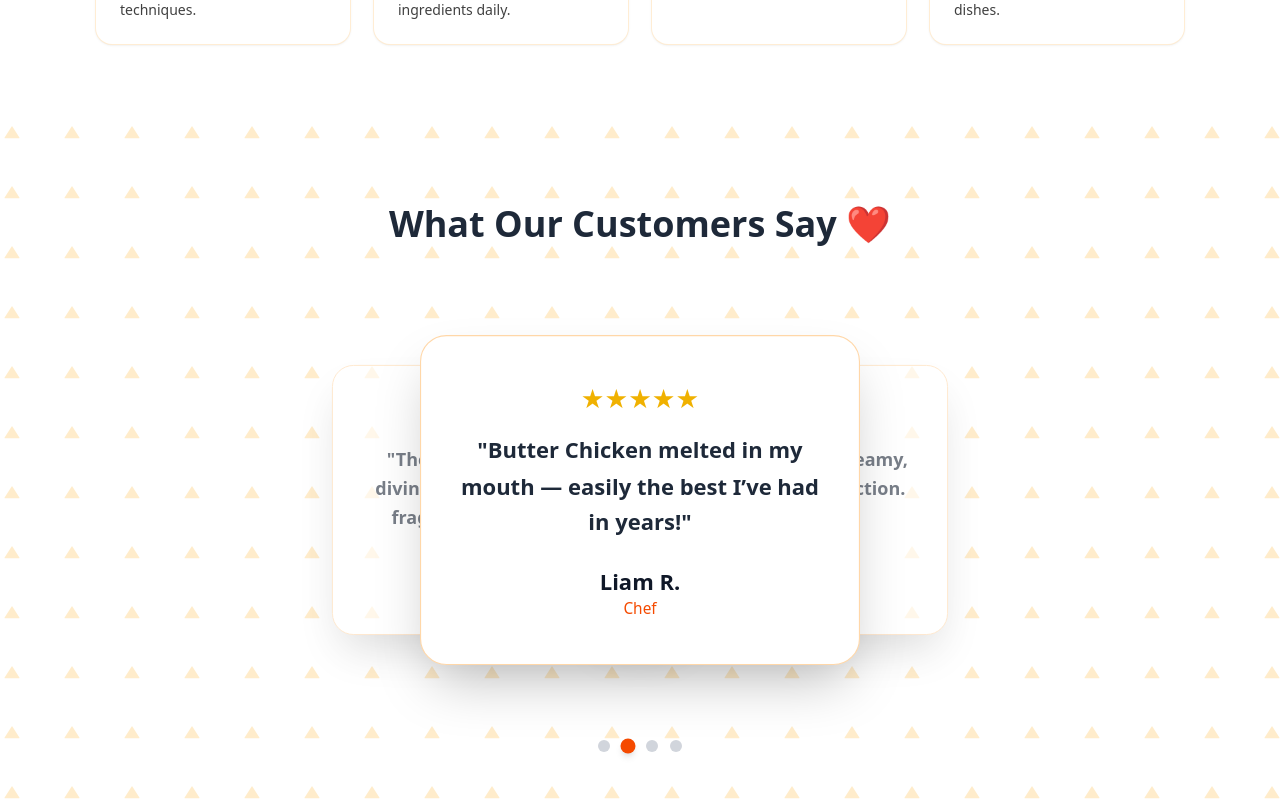
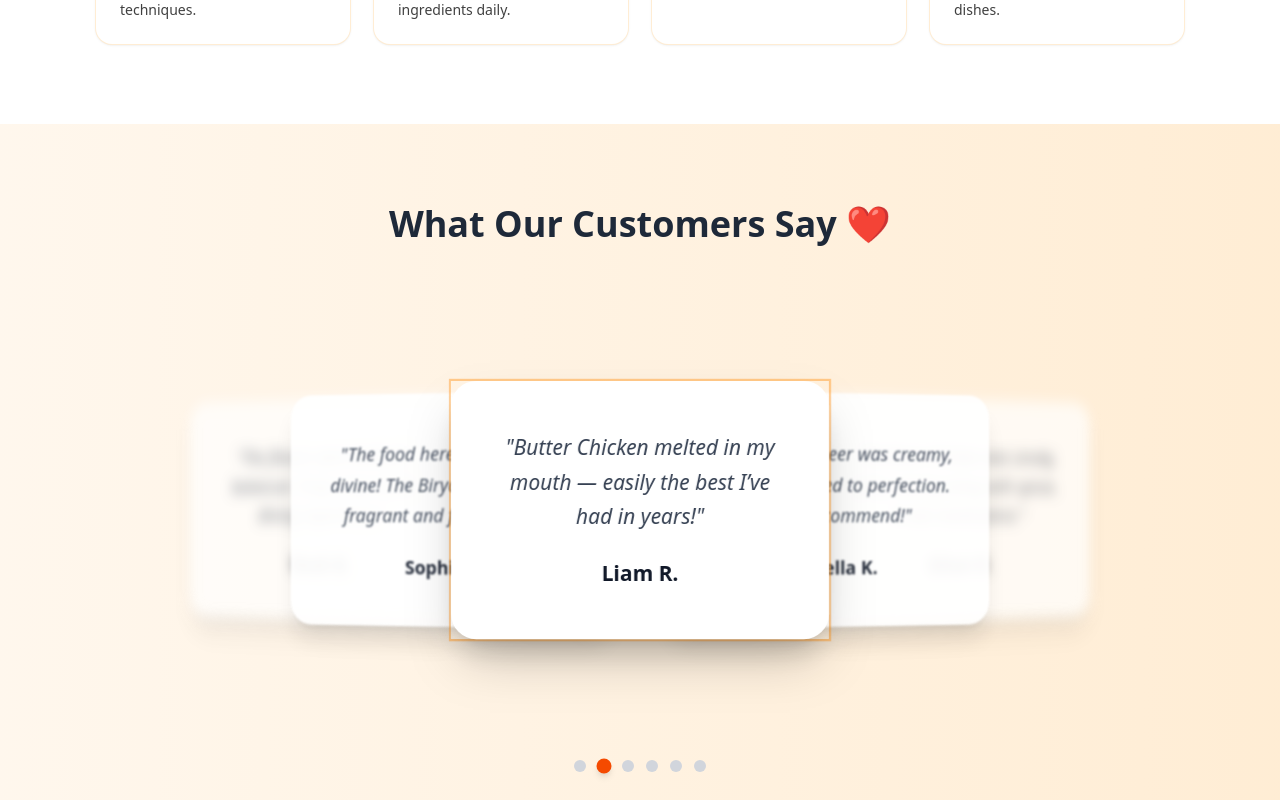
Before and after one commit to Harsh9934-debug/curry_corner_ecommerce, a React (Vite) app in the folder curry_corner/: page / in a window 1280 px wide. Shown: the part 3040-3840 px from the top of the page. Built offline with nearby package versions, Linux system fonts and the light colour scheme.

Commit message:
Updated the Testimonial section

```diff
--- a/curry_corner/src/components/Testimonial.jsx
+++ b/curry_corner/src/components/Testimonial.jsx
@@ -1,4 +1,4 @@
-import React, { useState, useEffect } from "react";
+import React, { useEffect, useState } from "react";
 
 const testimonials = [
   {
@@ -6,28 +6,36 @@
     feedback:
       "The food here is absolutely divine! The Biryani Rice was so fragrant and full of flavor.",
     role: "Food Blogger",
-    rating: 5,
   },
   {
     name: "Liam R.",
     feedback:
       "Butter Chicken melted in my mouth — easily the best I’ve had in years!",
     role: "Chef",
-    rating: 5,
   },
   {
     name: "Isabella K.",
     feedback:
       "The Palak Paneer was creamy, rich, and cooked to perfection. Highly recommend!",
     role: "Vegetarian Enthusiast",
-    rating: 4,
   },
   {
     name: "Ethan D.",
     feedback:
       "Tandoori Chicken was smoky, juicy, and bursting with spices. A real masterpiece.",
     role: "Traveler",
-    rating: 5,
+  },
+  {
+    name: "Olivia P.",
+    feedback:
+      "From presentation to taste, every dish was a delight. I'll definitely return!",
+    role: "Food Critic",
+  },
+  {
+    name: "Noah B.",
+    feedback:
+      "The flavors were bold yet balanced. Truly a top-notch dining experience.",
+    role: "Gourmet Enthusiast",
   },
 ];
 
@@ -42,60 +50,53 @@
     return () => clearInterval(interval);
   }, []);
 
-  const getCardClass = (index) => {
-    const offset = index - current;
-    if (offset === 0) {
-      return "opacity-100 scale-110 z-20";
+  const getClass = (index) => {
+    const left1 = (current - 1 + testimonials.length) % testimonials.length;
+    const left2 = (current - 2 + testimonials.length) % testimonials.length;
+    const right1 = (current + 1) % testimonials.length;
+    const right2 = (current + 2) % testimonials.length;
+
+    if (index === current) {
+      return "z-40 scale-105 rotate-y-0 opacity-100 shadow-2xl ring-2 ring-orange-400/40";
     }
-    if (offset === 1 || offset === -testimonials.length + 1) {
-      return "opacity-60 scale-90 translate-x-32 z-10";
+    if (index === left1) {
+      return "z-30 -translate-x-48 scale-95 -rotate-y-15 opacity-90 blur-[1px]";
     }
-    if (offset === -1 || offset === testimonials.length - 1) {
-      return "opacity-60 scale-90 -translate-x-32 z-10";
+    if (index === right1) {
+      return "z-30 translate-x-48 scale-95 rotate-y-15 opacity-90 blur-[1px]";
     }
-    return "opacity-0 scale-75 z-0 pointer-events-none";
+    if (index === left2) {
+      return "z-20 -translate-x-80 scale-90 -rotate-y-25 opacity-70 blur-sm";
+    }
+    if (index === right2) {
+      return "z-20 translate-x-80 scale-90 rotate-y-25 opacity-70 blur-sm";
+    }
+    return "opacity-0 pointer-events-none";
   };
 
   return (
-    <section className="relative w-full py-20 overflow-hidden">
-      {/* SVG Background Pattern */}
-      <svg className="absolute inset-0 w-full h-full opacity-20" aria-hidden="true">
-        <pattern id="chili-pattern" width="60" height="60" patternUnits="userSpaceOnUse">
-          <path d="M12.394 2.535a.5.5 0 00-.788 0l-7 11a.5.5 0 00.394.776h14a.5.5 0 00.394-.776l-7-11z" fill="orange" />
-        </pattern>
-        <rect width="100%" height="100%" fill="url(#chili-pattern)" />
-      </svg>
-
-      <div className="relative max-w-6xl mx-auto text-center z-10">
+    <section className="w-full bg-gradient-to-r from-orange-50 to-orange-100 py-20 overflow-hidden">
+      <div className="max-w-7xl mx-auto text-center">
         <h2 className="text-3xl md:text-4xl font-bold text-gray-800 mb-14">
-          What Our Customers Say <span className="text-orange-600">❤️</span>
+          What Our Customers Say ❤️
         </h2>
 
-        <div className="relative flex justify-center items-center h-[400px]">
+        <div className="relative flex justify-center items-center perspective-[2000px] h-[420px]">
           {testimonials.map((t, index) => (
             <div
               key={index}
-              className={`absolute transition-all duration-700 ease-in-out transform-gpu ${getCardClass(
+              className={`absolute transition-all duration-700 ease-in-out transform-gpu ${getClass(
                 index
               )}`}
             >
-              <div className="bg-white rounded-3xl shadow-2xl px-8 py-10 w-[300px] md:w-[400px] border border-orange-200">
-                <div className="flex justify-center items-center mb-4">
-                  {[...Array(5)].map((_, i) => (
-                    <span key={i} className={`text-2xl ${i < t.rating ? 'text-yellow-500' : 'text-gray-300'}`}>★</span>
-                  ))}
-                </div>
-                <p className="text-lg md:text-xl font-bold text-gray-800 mb-6 leading-relaxed">
+              <div className="bg-white rounded-3xl px-10 py-12 w-[300px] md:w-[360px] shadow-xl hover:shadow-[0_20px_50px_rgba(8,_112,_184,_0.3)] hover:-translate-y-2 transition-all duration-500">
+                <p className="text-lg md:text-xl italic text-gray-700 mb-6 leading-relaxed">
                   "{t.feedback}"
                 </p>
-                <div className="flex flex-col items-center">
-                  <h4 className="text-xl font-semibold text-gray-900">
-                    {t.name}
-                  </h4>
-                  <span className="text-sm text-orange-600 font-medium">
-                    {t.role}
-                  </span>
-                </div>
+                <h4 className="text-xl font-semibold text-gray-900">
+                  {t.name}
+                </h4>
+
               </div>
             </div>
           ))}
```
